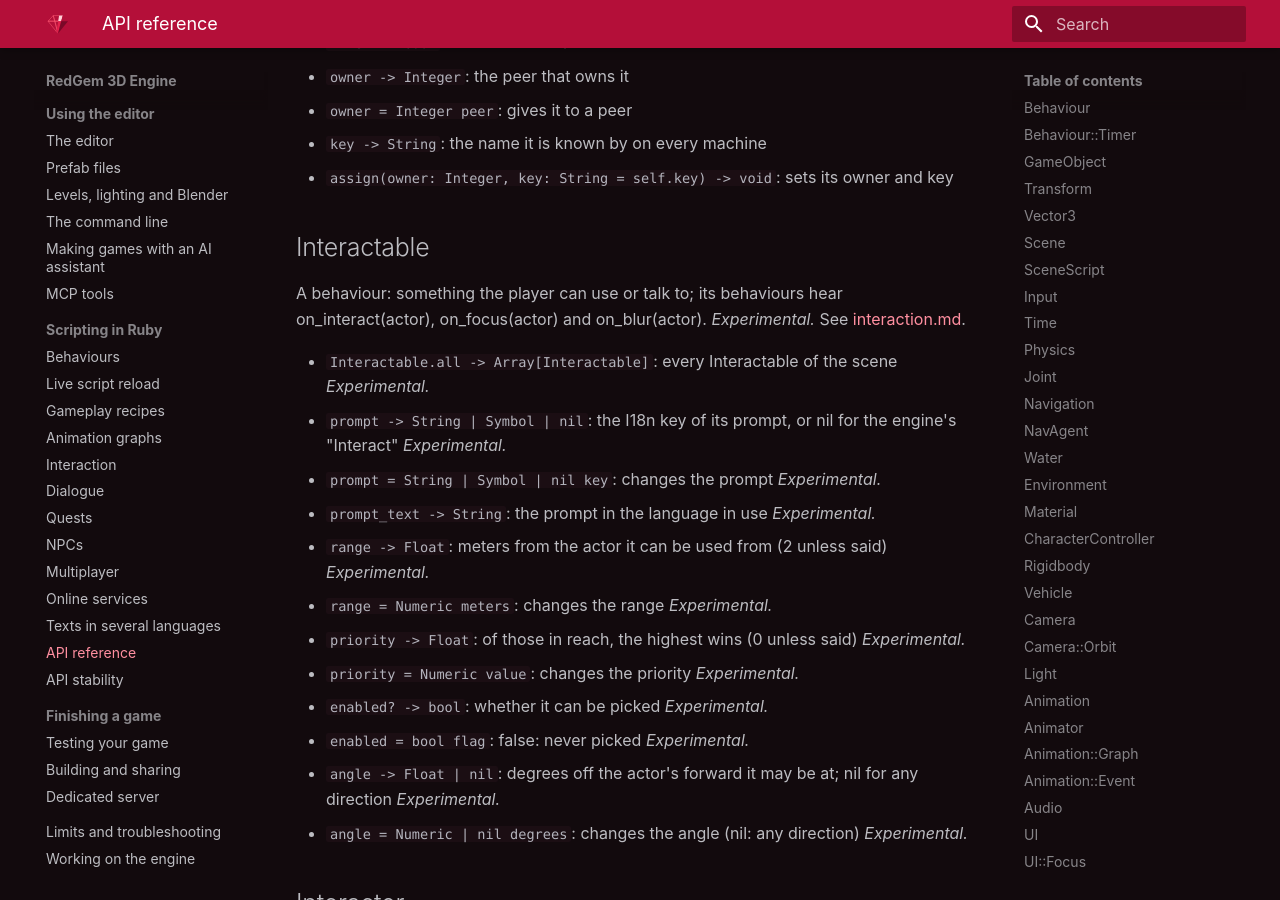
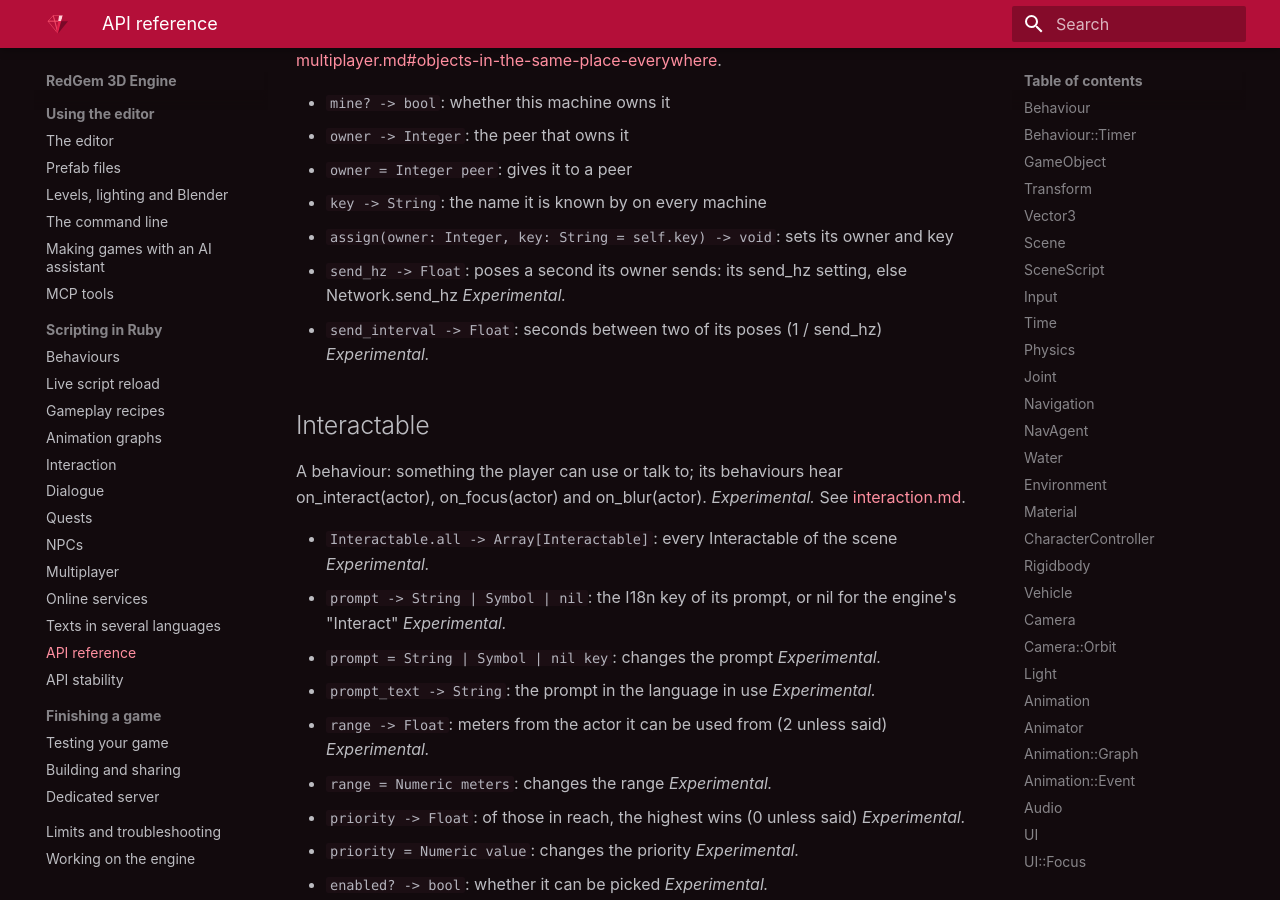
Before and after one commit to carlosdanielpohlod/redgem, an MkDocs documentation site: the page built from docs/scripting/api.md, in a window 1280 px wide and 900 px high, scrolled down 49522 px. Built offline with MkDocs 1.6.1 and Material for MkDocs 9.7.7, drawn with Linux system fonts in a browser that asks for light colours; some of the changed text lies outside the part shown.

Commit message:
Count the poses a guest hears with a plain alias, and regenerate the API page and signatures

```diff
--- a/docs/scripting/api.md
+++ b/docs/scripting/api.md
@@ -934,6 +934,7 @@ Games played together: on a local network, through a relay or on a dedicated ser
 - `Network.reconnecting? -> bool`: whether this machine's connection dropped and it is getting back in *Experimental.*
 - `Network.reconnect_window -> Float`: seconds the game hosted here holds a dropped player's place (0: none) *Experimental.*
 - `Network.reconnect_window = Numeric seconds`: holds a dropped player's place and id that long, up to 300 (0 turns it off) *Experimental.*
+- `Network.send_hz -> Integer`: poses a second a NetworkSync sends unless it says otherwise: game.json's network send_hz (20 by default) *Experimental.*
 - `Network.host? -> bool`: whether this machine hosts
 - `Network.server? -> bool`: whether this machine is a dedicated server
 - `Network.id -> Integer`: this machine's peer id
@@ -990,6 +991,8 @@ A behaviour: the same object in the same place on every machine. See [multiplaye
 - `owner = Integer peer`: gives it to a peer
 - `key -> String`: the name it is known by on every machine
 - `assign(owner: Integer, key: String = self.key) -> void`: sets its owner and key
+- `send_hz -> Float`: poses a second its owner sends: its send_hz setting, else Network.send_hz *Experimental.*
+- `send_interval -> Float`: seconds between two of its poses (1 / send_hz) *Experimental.*
 
 ## Interactable
 
```
Also changed, not shown: 2 other files.
